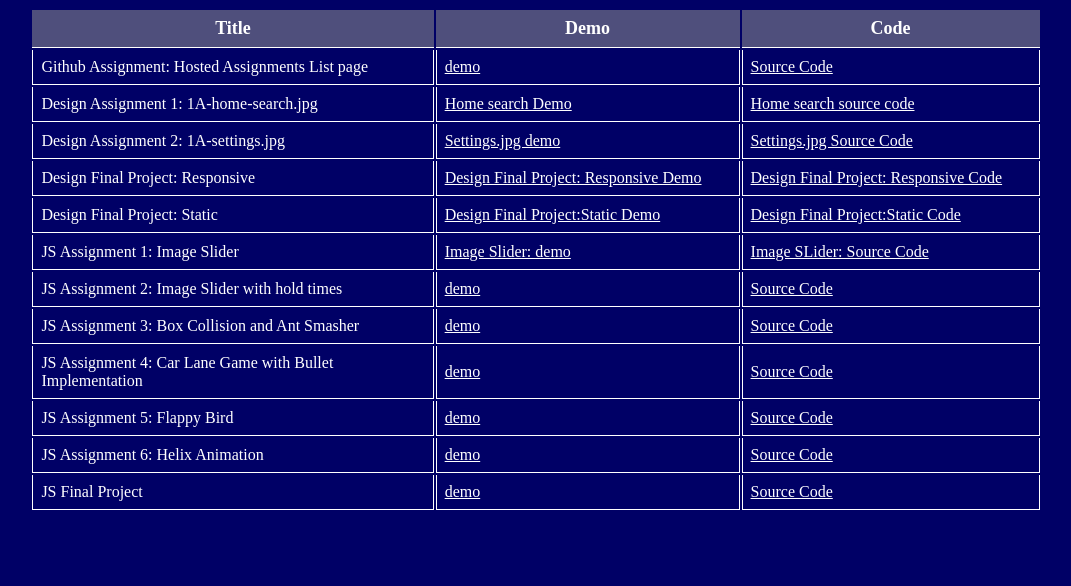
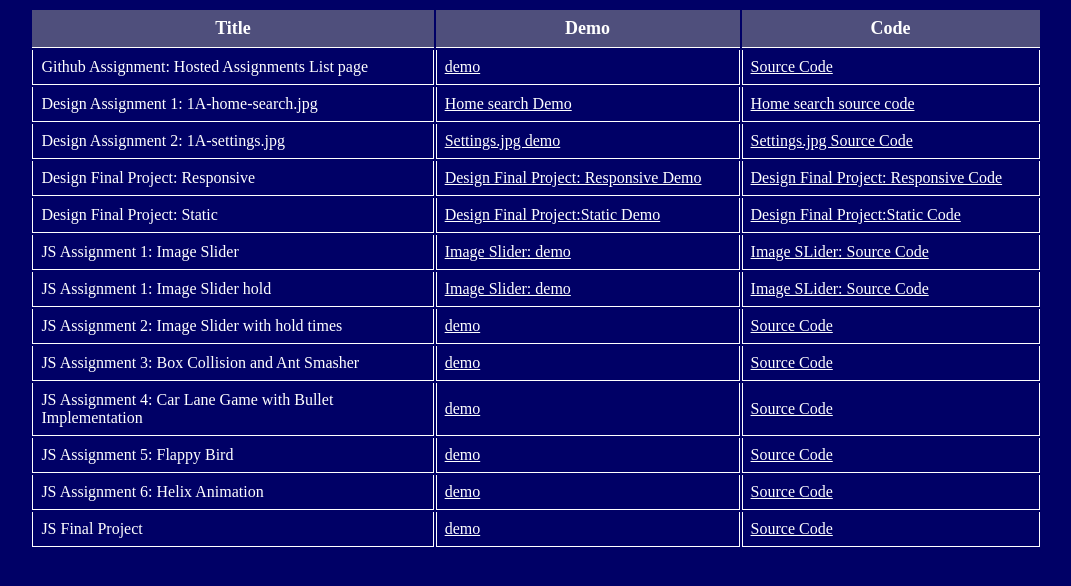
Before and after one commit to punyabz8/leapfrog, a plain HTML site: page index.html in a window 1280 px wide. Shown: the whole page, without its empty margins (104-1175 px from the left). Drawn offline with Linux system fonts and the light colour scheme.

Commit message:
index updated

```diff
--- a/index.html
+++ b/index.html
@@ -68,10 +68,16 @@
         <td><a href="https://susan888.github.io/leapfrog/design-final-project-static/">Design Final Project:Static Demo</a></td>
         <td><a href="https://github.com/susan888/leapfrog/blob/master/design-final-project-static/index.html">Design Final Project:Static Code</a></td>
     </tr>
+
     <tr>
         <td>JS Assignment 1: Image Slider</td>
         <td><a href="https://susan888.github.io/leapfrog/javaScript/ast1/">Image Slider: demo</a></td>
         <td><a href="https://github.com/susan888/leapfrog/blob/master/javaScript/ast1/index.html">Image SLider: Source Code</a></td>
+    </tr>
+    <tr>
+        <td>JS Assignment 1: Image Slider hold</td>
+        <td><a href="https://susan888.github.io/leapfrog/javaScript/Assignment%201%20JS%20Image%20Slider/">Image Slider: demo</a></td>
+        <td><a href="https://github.com/susan888/leapfrog/blob/master/javaScript/Assignment%201%20JS%20Image%20Slider/index.html">Image SLider: Source Code</a></td>
     </tr>
     <tr>
         <td>JS Assignment 2: Image Slider with hold times</td>
```
